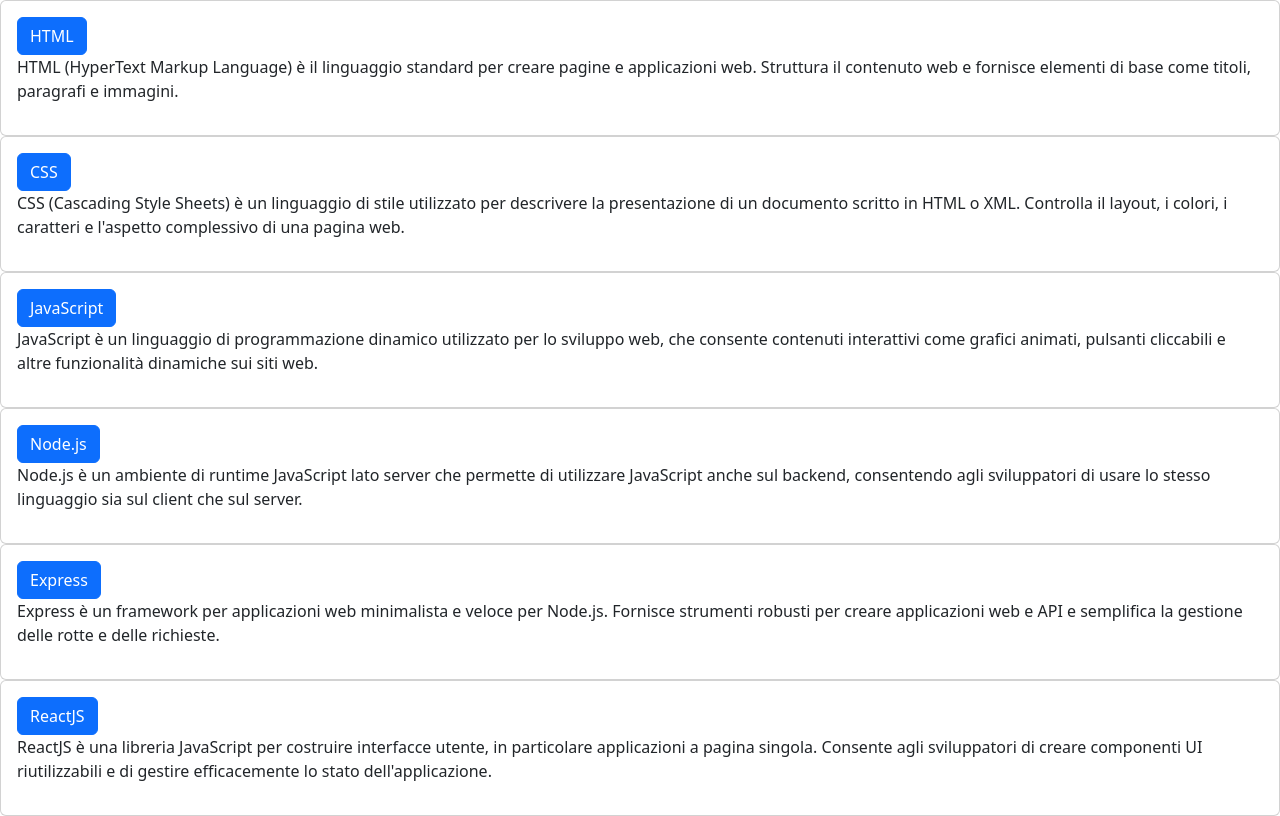
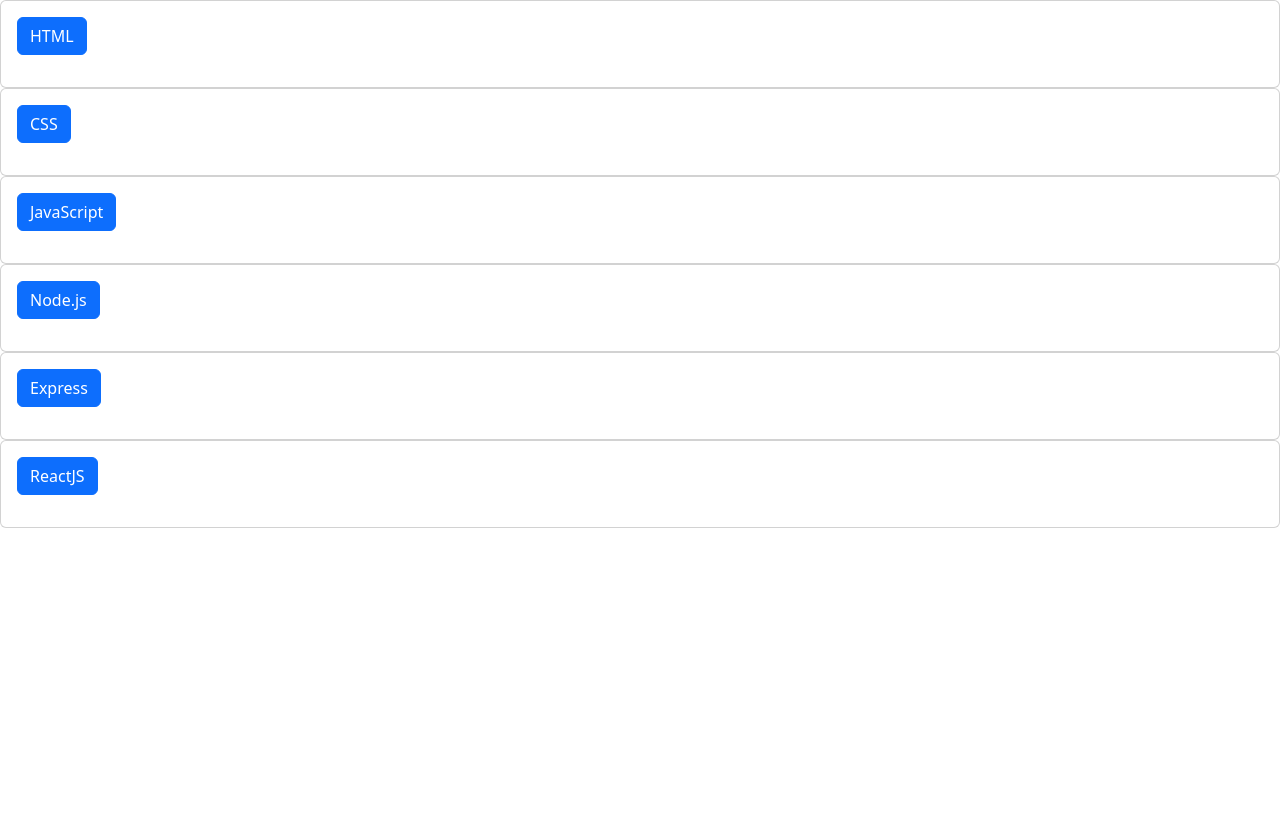
Before and after one commit to SimonePalmisciano/react-use-state, a React (Vite) app: page / in a window 1280 px wide. Built offline with nearby package versions, Linux system fonts and the light colour scheme.

Commit message:
aggiunto funzione clickHandler e aggiornato le card

```diff
--- a/src/components/Card.jsx
+++ b/src/components/Card.jsx
@@ -18,11 +18,17 @@
 
     const btnClass = open ? 'btn-warning' : 'btn-primary';
 
+    const langContent = open ? description : '';
+
+    function clickHandler(event) {
+        setOpen(open ? false : true);
+    }
+
     return (
         <div className="card">
             <div className="card-body">
-                <button className={`btn ${btnClass}`}>{title}</button>
-                <p>{description}</p>
+                <button onClick={ clickHandler } className={`btn ${btnClass}`}>{title}</button>
+                <p>{langContent}</p>
             </div>
         </div>
     );
```
